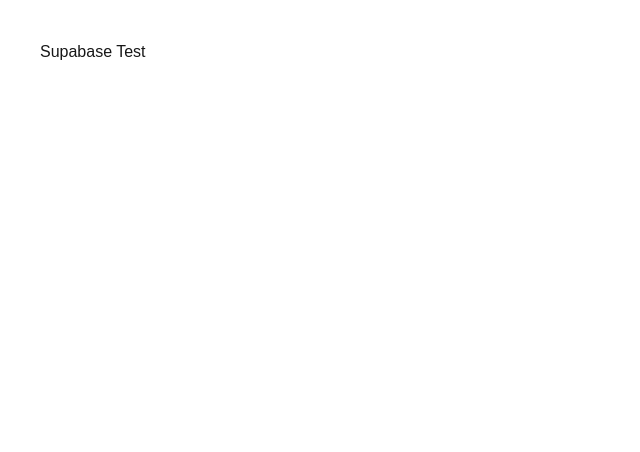
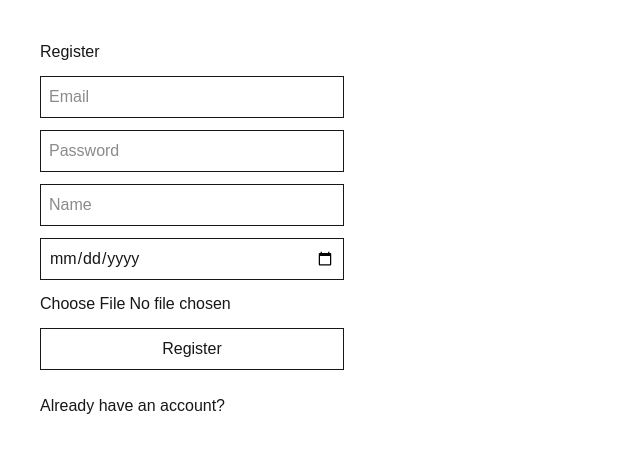
Before and after one commit to Vic2rious/LisichkaON, a Next.js app: page / in a window 1280 px wide. Shown: the top 452 px of the page, without its empty margins (0-640 px from the left). Built offline with nearby package versions, Linux system fonts and the light colour scheme; no server answers; the database is empty.

Commit message:
Basic Functionality Lets Go

```diff
--- /dev/null
+++ b/app/login/page.tsx
@@ -0,0 +1,114 @@
+"use client";
+
+import { useState } from "react";
+import { supabase } from "@/supabase";
+import Link from "next/link";
+
+export default function LoginPage() {
+  const [email, setEmail] = useState("");
+  const [password, setPassword] = useState("");
+  const [rehearsalName, setRehearsalName] = useState("");
+
+  const [message, setMessage] = useState("");
+
+  async function login() {
+    setMessage("");
+
+    // LOGIN
+    const { data, error } =
+      await supabase.auth.signInWithPassword({
+        email,
+        password,
+      });
+
+    console.log("LOGIN DATA:", data);
+    console.log("LOGIN ERROR:", error);
+
+    if (error || !data.user) {
+      setMessage("Login failed");
+      return;
+    }
+
+    console.log("USER:", data.user);
+
+    // GET USER PROFILE
+    const { data: memberData, error: memberError } =
+      await supabase
+        .from("profiles")
+        .select("name")
+        .eq("id", data.user.id)
+        .single();
+
+    console.log("MEMBER DATA:", memberData);
+    console.log("MEMBER ERROR:", memberError);
+
+    if (memberError || !memberData) {
+      setMessage("Could not load member profile");
+      return;
+    }
+
+    // INSERT ATTENDANCE
+    const { error: attendanceError } =
+      await supabase
+        .from("Attendance")
+        .insert({
+          name: memberData.name,
+          rehearsal_name: rehearsalName,
+          user_id: data.user.id,
+        });
+
+    console.log("ATTENDANCE ERROR:", attendanceError);
+
+    if (attendanceError) {
+      setMessage("Could not save attendance");
+      return;
+    }
+
+    setMessage("Successfully logged in and attendance saved!");
+
+    console.log("Attendance entry created");
+  }
+
+  return (
+    <main className="p-10 flex flex-col gap-3 max-w-sm">
+      <h1>Login</h1>
+
+      <input
+        className="border p-2"
+        type="email"
+        placeholder="Email"
+        value={email}
+        onChange={(e) => setEmail(e.target.value)}
+      />
+
+      <input
+        className="border p-2"
+        type="password"
+        placeholder="Password"
+        value={password}
+        onChange={(e) => setPassword(e.target.value)}
+      />
+
+      <input
+        className="border p-2"
+        type="text"
+        placeholder="Rehearsal Name"
+        value={rehearsalName}
+        onChange={(e) => setRehearsalName(e.target.value)}
+      />
+
+      <button
+        className="border p-2"
+        onClick={login}
+      >
+        Login
+      </button>
+
+      <p>{message}</p>
+
+      <Link href="/">
+        Back to register
+      </Link>
+    </main>
+  );
+}
--- a/app/page.tsx
+++ b/app/page.tsx
@@ -1,25 +1,146 @@
 "use client";
-// test123
-import { useEffect } from "react";
+
+import { useState } from "react";
 import { supabase } from "@/supabase";
+import Link from "next/link";
 
-export default function Home() {
-  useEffect(() => {
-    async function testConnection() {
-      const { data, error } = await supabase
-        .from("profiles")
-        .select("*");
+export default function RegisterPage() {
+  const [email, setEmail] = useState("");
+  const [password, setPassword] = useState("");
 
-      console.log("DATA:", data);
-      console.log("ERROR:", error);
+  const [name, setName] = useState("");
+  const [birthDate, setBirthDate] = useState("");
+
+  const [picture, setPicture] = useState<File | null>(null);
+
+  const [message, setMessage] = useState("");
+
+  async function signUp() {
+    setMessage("");
+
+    if (!picture) {
+      setMessage("Please upload a picture");
+      return;
     }
 
-    testConnection();
-  }, []);
+    // CREATE AUTH USER
+    const { data, error } = await supabase.auth.signUp({
+      email,
+      password,
+    });
+
+    console.log("SIGNUP DATA:", data);
+    console.log("SIGNUP ERROR:", error);
+
+    if (error || !data.user) {
+      setMessage("Signup failed");
+      return;
+    }
+
+    const user = data.user;
+
+    // CREATE UNIQUE FILE NAME
+    const fileExt = picture.name.split(".").pop();
+    const fileName = `${user.id}.${fileExt}`;
+
+    // UPLOAD IMAGE
+    const { error: uploadError } = await supabase.storage
+      .from("profile-pictures")
+      .upload(fileName, picture);
+
+    console.log("UPLOAD ERROR:", uploadError);
+
+    if (uploadError) {
+      setMessage("Image upload failed");
+      return;
+    }
+
+    // GET PUBLIC URL
+    const {
+      data: { publicUrl },
+    } = supabase.storage
+      .from("profile-pictures")
+      .getPublicUrl(fileName);
+
+    console.log("IMAGE URL:", publicUrl);
+
+    // INSERT PROFILE
+    const { error: insertError } = await supabase
+      .from("profiles")
+      .insert({
+        id: user.id,
+        name: name,
+        birth_date: birthDate,
+        picture: publicUrl,
+      });
+
+    console.log("INSERT ERROR:", insertError);
+
+    if (insertError) {
+      setMessage("Profile creation failed");
+      return;
+    }
+
+    setMessage("Successfully registered!");
+  }
 
   return (
-    <main className="p-10">
-      <h1>Supabase Test</h1>
+    <main className="p-10 flex flex-col gap-3 max-w-sm">
+      <h1>Register</h1>
+
+      <input
+        className="border p-2"
+        type="email"
+        placeholder="Email"
+        value={email}
+        onChange={(e) => setEmail(e.target.value)}
+      />
+
+      <input
+        className="border p-2"
+        type="password"
+        placeholder="Password"
+        value={password}
+        onChange={(e) => setPassword(e.target.value)}
+      />
+
+      <input
+        className="border p-2"
+        type="text"
+        placeholder="Name"
+        value={name}
+        onChange={(e) => setName(e.target.value)}
+      />
+
+      <input
+        className="border p-2"
+        type="date"
+        value={birthDate}
+        onChange={(e) => setBirthDate(e.target.value)}
+      />
+
+      <input
+        type="file"
+        accept="image/*"
+        onChange={(e) => {
+          if (e.target.files && e.target.files[0]) {
+            setPicture(e.target.files[0]);
+          }
+        }}
+      />
+
+      <button
+        className="border p-2"
+        onClick={signUp}
+      >
+        Register
+      </button>
+
+      <p>{message}</p>
+
+      <Link href="/login">
+        Already have an account?
+      </Link>
     </main>
   );
 }
```
